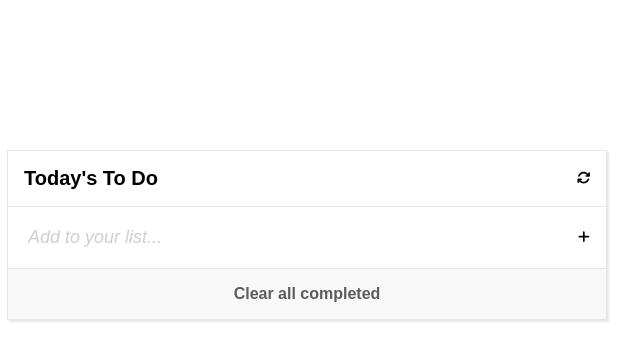
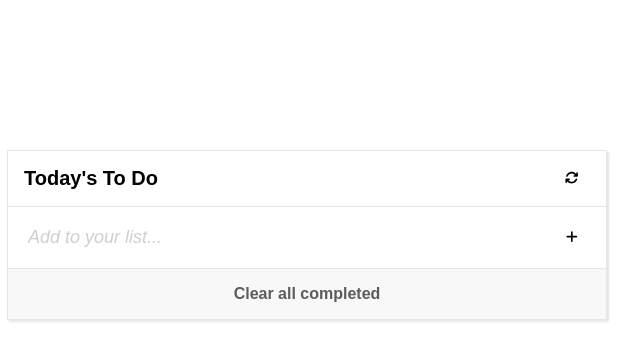
Before and after one commit to ChrispaixK/ToDo, a website built with webpack: page src/index.html in a window 1280 px wide. Shown: the full height of the page, 333-973 px from the left. Built offline with nearby package versions, Linux system fonts and the light colour scheme.

Commit message:
Add input styles on css

```diff
--- a/src/style.css
+++ b/src/style.css
@@ -31,6 +31,14 @@ html {
   justify-content: space-between;
 }
 
+.input-container button {
+  padding-right: 12px;
+}
+
+.top button {
+  padding-right: 12px;
+}
+
 .taskList {
   list-style: none;
 }
@@ -55,6 +63,8 @@ html {
   border: none;
   font-size: 1.8rem;
   padding: 0.4rem;
+  outline: none;
+  width: 95%;
 }
 
 .input-container input::placeholder {
```
